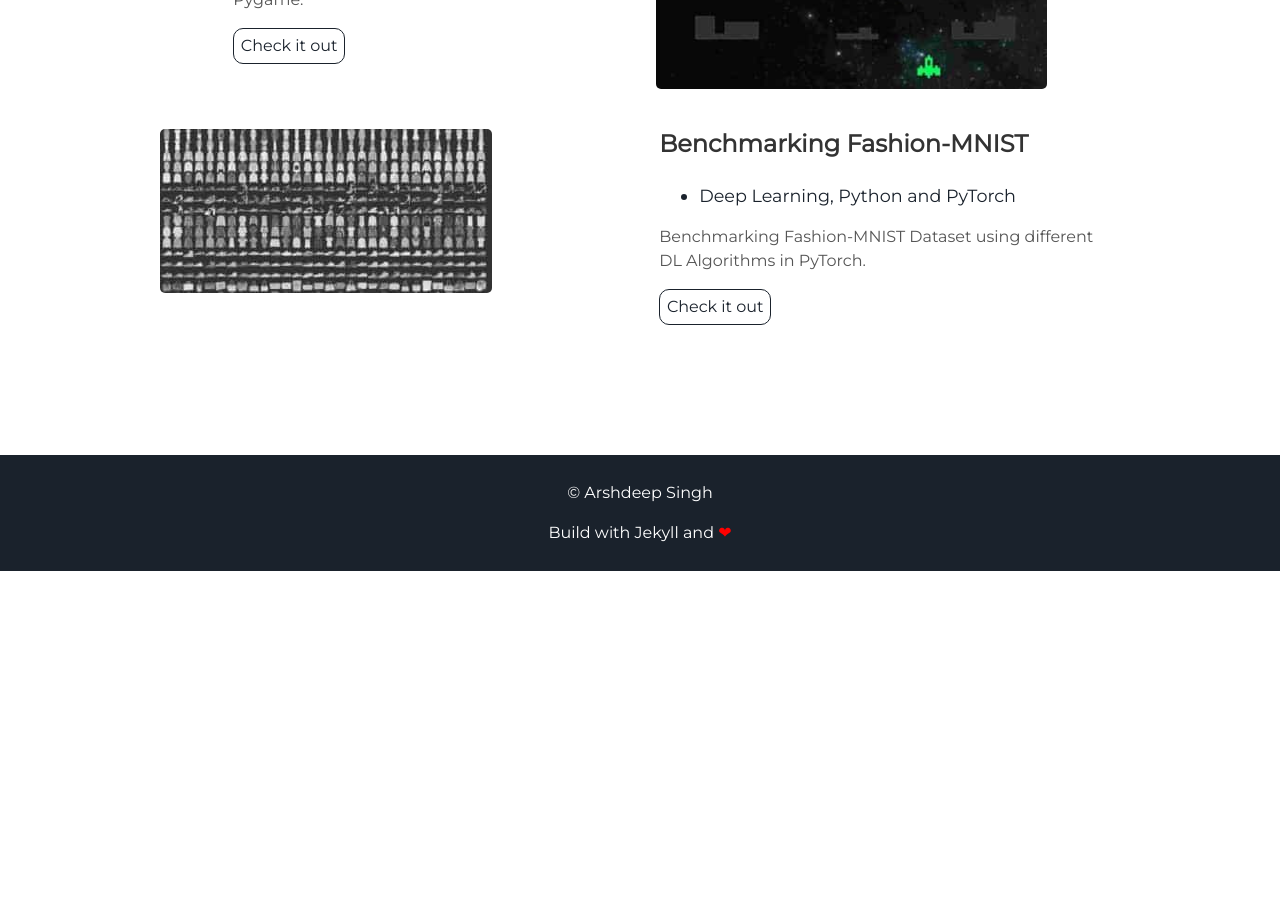
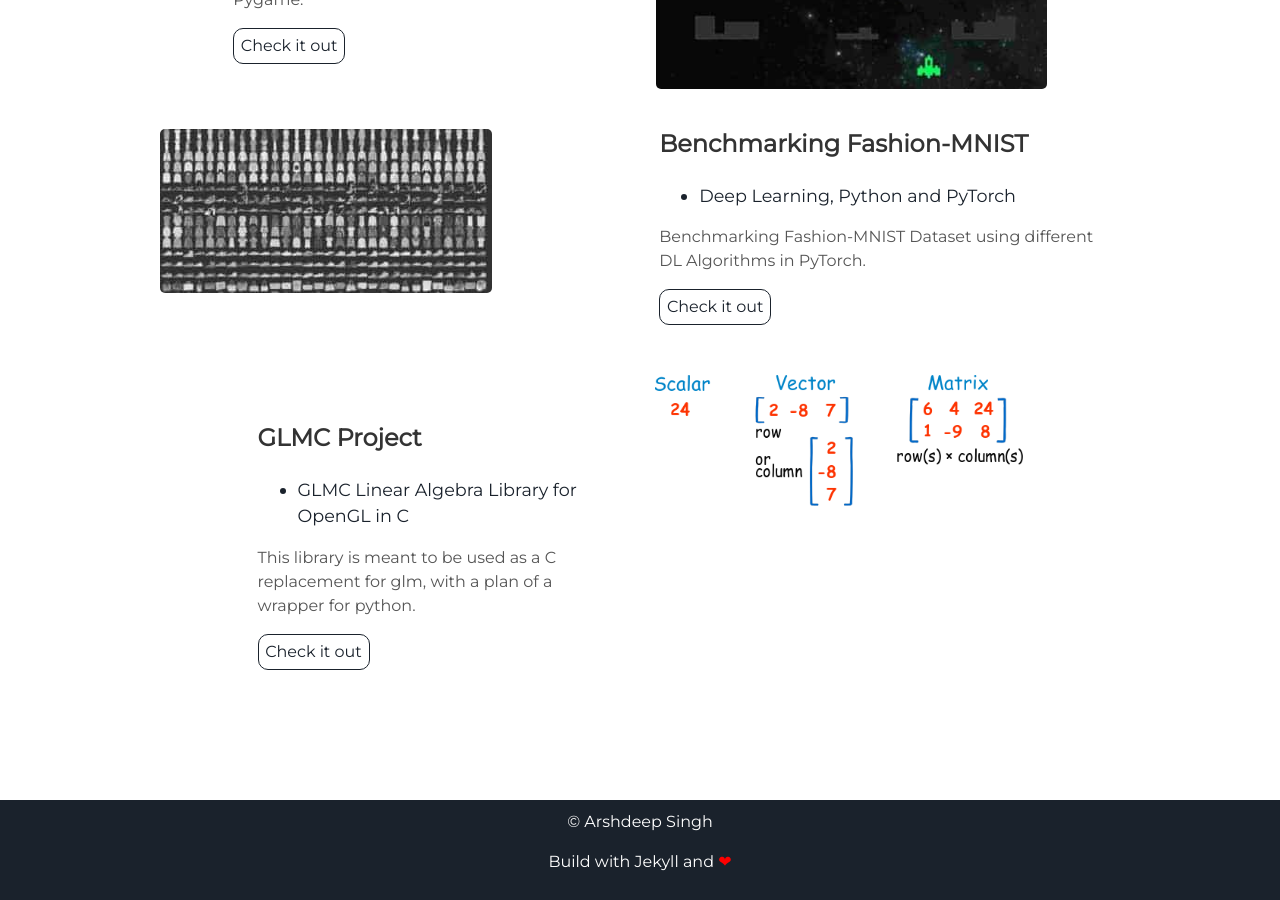
Before and after one commit to iamarshsingh/iamarshsingh.github.io, a Jekyll site: the page built from index.html, in a window 1280 px wide and 900 px high, scrolled down 1960 px. Built offline with Jekyll 4.4.1, drawn with Linux system fonts in a browser that asks for light colours; before the commit the page ends 2531 px from its top, so only the background shows below that.

Commit message:
Added GLMC Project

```diff
--- a/_includes/footer.html
+++ b/_includes/footer.html
@@ -1,5 +1,5 @@
 <footer class="footer">
-    <p>&copy; {{site.username}}</p>
+    <a href="/index.html">&copy; {{site.username}}</a>
     <p>Build with Jekyll and <span class="love">❤</span></p>
 </footer>
 <script src="//cdn.jsdelivr.net/particles.js/2.0.0/particles.min.js"></script>
--- a/_includes/projects.html
+++ b/_includes/projects.html
@@ -27,3 +27,15 @@
     <a class="project-link" href="https://github.com/iamarshsingh/Benchmarking-FashionMNIST">Check it out</a>
   </div>
 </div>
+<div class="user-projects">
+    <div class="images-right">
+      <img alt="GLMC" src="{{ "/assets/img/glmc.png" | prepend: site.baseurl }}" />
+    </div>
+    <div class="contents">
+      <h3> GLMC Project </h3>
+      <ul>
+        <li> GLMC Linear Algebra Library for OpenGL in C</li>
+      </ul>
+      <p>This library is meant to be used as a C replacement for glm, with a plan of a wrapper for python.</p>
+      <a class="project-link" href="/glmc.html">Check it out</a>
+    </div>
--- /dev/null
+++ b/glmc.html
@@ -0,0 +1,3 @@
+---
+layout: glmc
+---
```
Also changed, not shown: _includes/glmc-body.html (added, +72 -0 lines), _includes/head-glmc.html (added, +10 -0 lines), _layouts/glmc.html (added, +10 -0 lines), assets/img/glmc.png (added), assets/img/glmc.svg (added).
